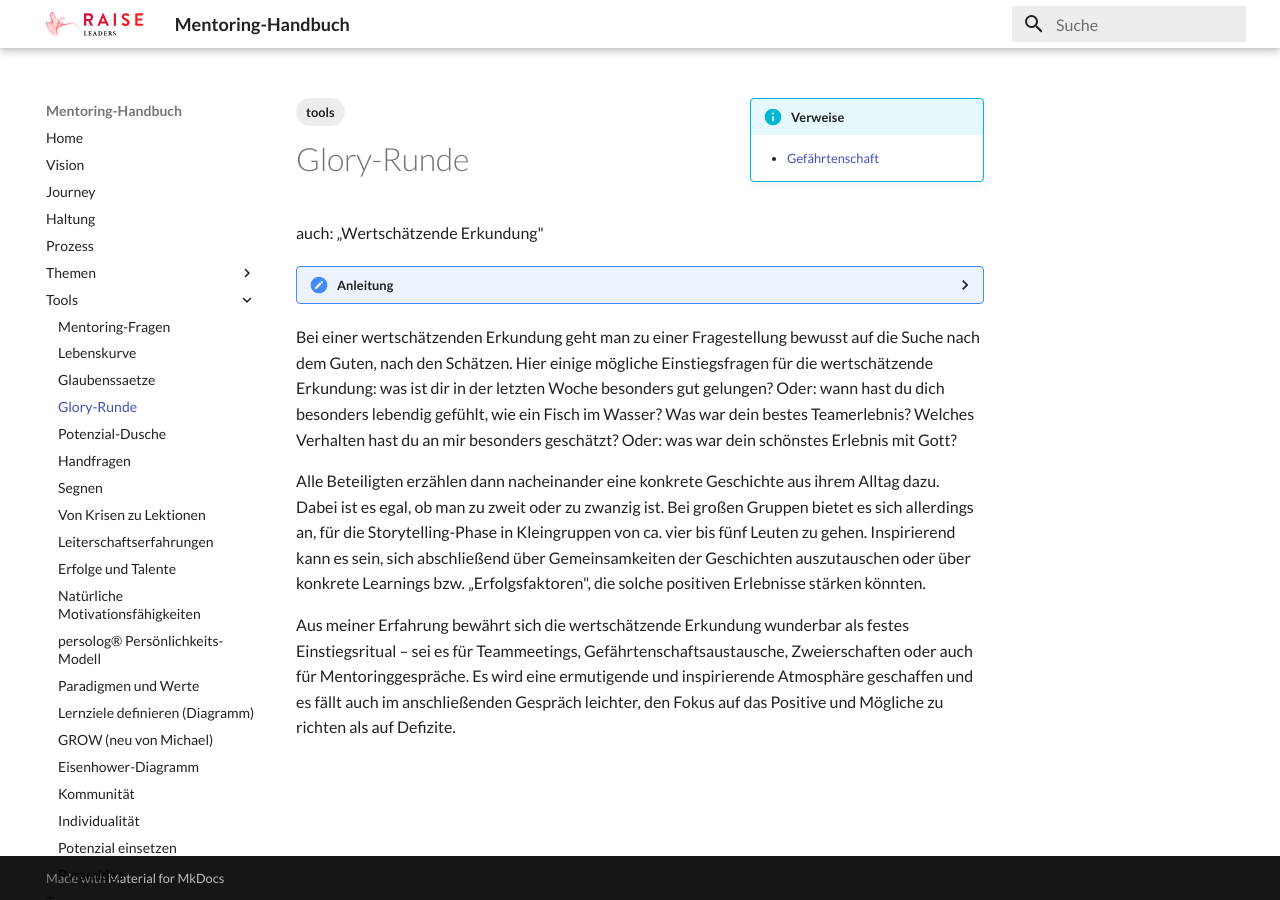
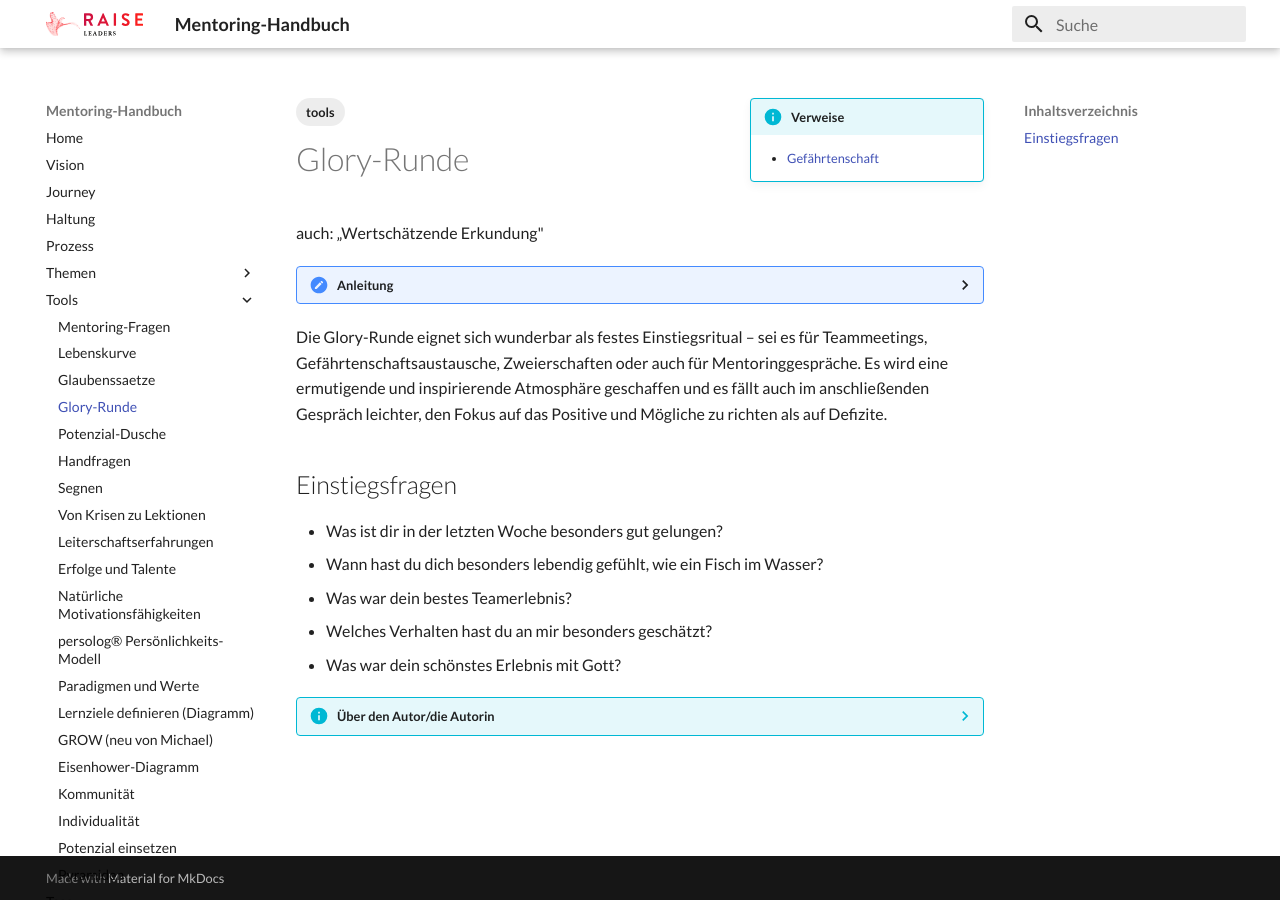
Before and after one commit to chbndrhnns/raise-mentoring-workbook, an MkDocs documentation site: the page built from docs/tools/glory-runde.md, in a window 1280 px wide. Built offline with MkDocs 1.6.1 and Material for MkDocs 9.7.7, drawn with Linux system fonts in a browser that asks for light colours.

Commit message:
Autor-Info ist aufklappbar

```diff
--- a/docs/tools/glory-runde.md
+++ b/docs/tools/glory-runde.md
@@ -15,19 +15,28 @@
 
     #### Erklärung
 
-    - [ ] TODO:
+    Bei einer wertschätzenden Erkundung geht man zu einer Fragestellung bewusst auf die Suche nach dem Guten, nach den Schätzen.
 
     #### Vorgehensweise
 
-    - [ ] TODO:
+    Alle Beteiligten erzählen dann nacheinander eine konkrete Geschichte aus ihrem Alltag dazu. Dabei ist es egal, ob man zu zweit oder zu zwanzig ist. Bei großen Gruppen bietet es sich allerdings an, für die Storytelling-Phase in Kleingruppen von ca. vier bis fünf Leuten zu gehen. Inspirierend kann es sein, sich abschließend über Gemeinsamkeiten der Geschichten auszutauschen oder über konkrete Learnings bzw. „Erfolgsfaktoren", die solche positiven Erlebnisse stärken könnten.
 
     #### Ergebnis/Nutzen
 
-    - [ ] TODO:
+    Schafft positive Atmosphäre.
 
 
-Bei einer wertschätzenden Erkundung geht man zu einer Fragestellung bewusst auf die Suche nach dem Guten, nach den Schätzen. Hier einige mögliche Einstiegsfragen für die wertschätzende Erkundung: was ist dir in der letzten Woche besonders gut gelungen? Oder: wann hast du dich besonders lebendig gefühlt, wie ein Fisch im Wasser? Was war dein bestes Teamerlebnis? Welches Verhalten hast du an mir besonders geschätzt? Oder: was war dein schönstes Erlebnis mit Gott?
 
-Alle Beteiligten erzählen dann nacheinander eine konkrete Geschichte aus ihrem Alltag dazu. Dabei ist es egal, ob man zu zweit oder zu zwanzig ist. Bei großen Gruppen bietet es sich allerdings an, für die Storytelling-Phase in Kleingruppen von ca. vier bis fünf Leuten zu gehen. Inspirierend kann es sein, sich abschließend über Gemeinsamkeiten der Geschichten auszutauschen oder über konkrete Learnings bzw. „Erfolgsfaktoren", die solche positiven Erlebnisse stärken könnten.
+Die Glory-Runde eignet sich wunderbar als festes Einstiegsritual – sei es für Teammeetings, Gefährtenschaftsaustausche, Zweierschaften oder auch für Mentoringgespräche. Es wird eine ermutigende und inspirierende Atmosphäre geschaffen und es fällt auch im anschließenden Gespräch leichter, den Fokus auf das Positive und Mögliche zu richten als auf Defizite.
 
-Aus meiner Erfahrung bewährt sich die wertschätzende Erkundung wunderbar als festes Einstiegsritual – sei es für Teammeetings, Gefährtenschaftsaustausche, Zweierschaften oder auch für Mentoringgespräche. Es wird eine ermutigende und inspirierende Atmosphäre geschaffen und es fällt auch im anschließenden Gespräch leichter, den Fokus auf das Positive und Mögliche zu richten als auf Defizite.
+## Einstiegsfragen
+
+- Was ist dir in der letzten Woche besonders gut gelungen?
+- Wann hast du dich besonders lebendig gefühlt, wie ein Fisch im Wasser?
+- Was war dein bestes Teamerlebnis?
+- Welches Verhalten hast du an mir besonders geschätzt?
+- Was war dein schönstes Erlebnis mit Gott?
+
+
+??? info "Über den Autor/die Autorin"
+    --8<-- "_autoren/bunz-ulrike.md"
```
Also changed, not shown: docs/themen/abgrenzung.md (+1 -1 lines), docs/themen/gefaehrtenschaft.md (+1 -1 lines), docs/themen/glaubenssaetze.md (+1 -1 lines), docs/themen/gott-hoeren.md (+1 -1 lines).
